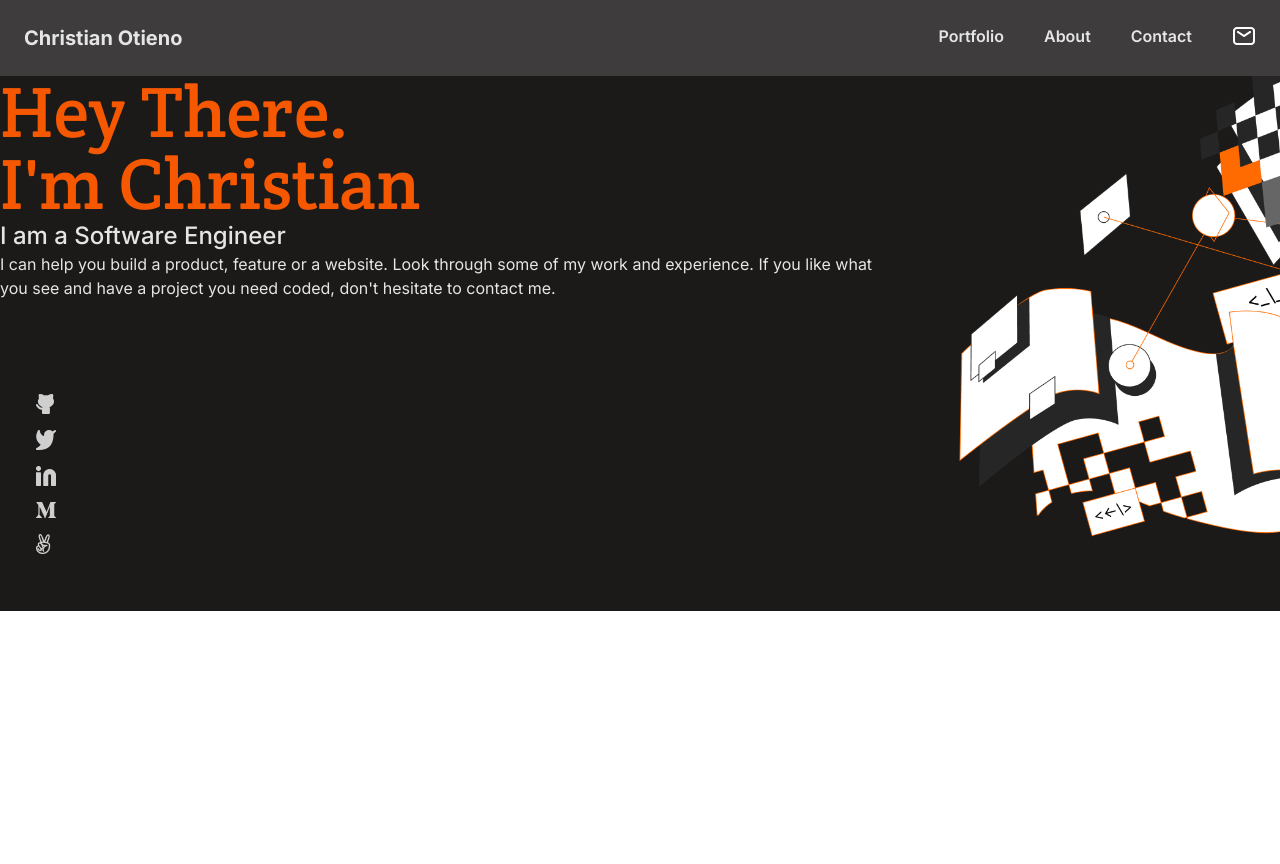
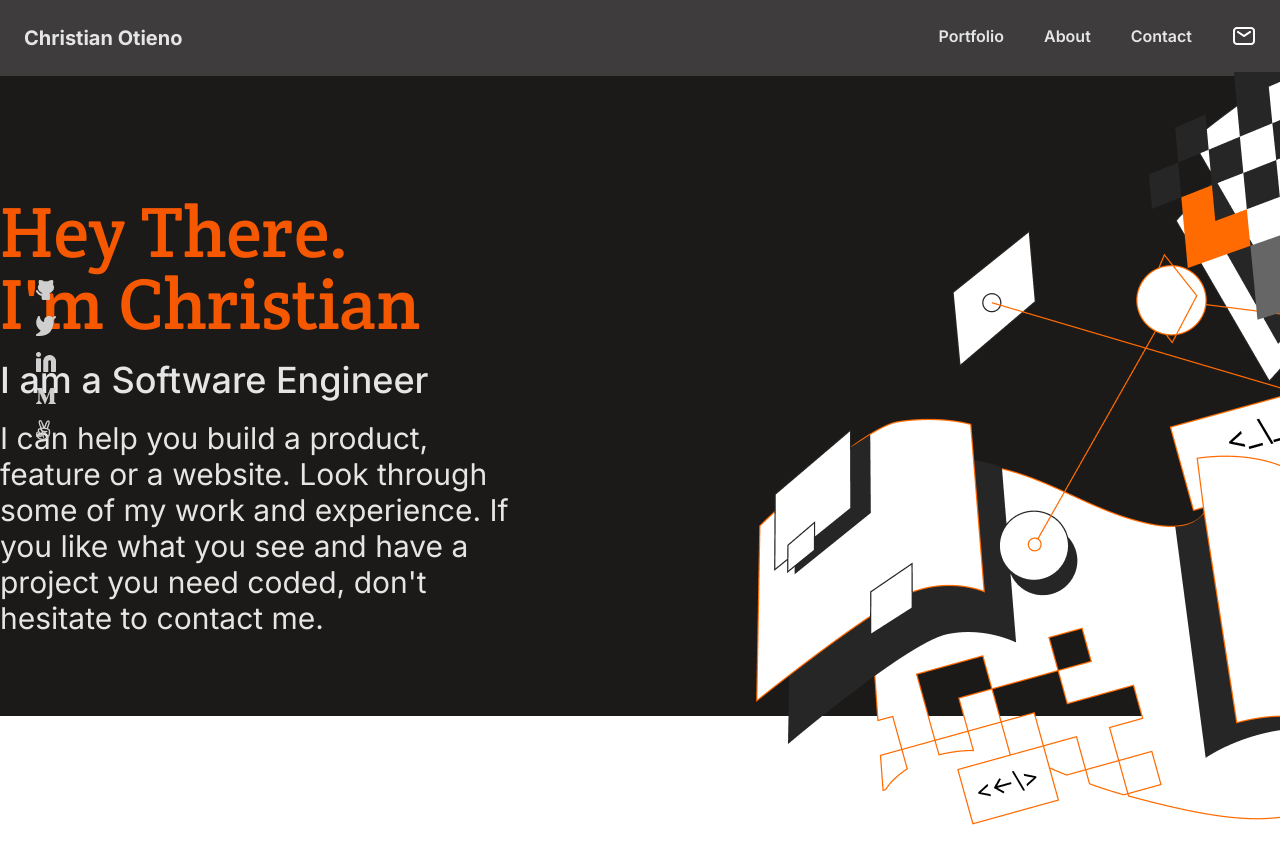
Before and after one commit to christianotieno/react-portfolio, a React (Create React App) app: page / in a window 1280 px wide. Shown: the top 864 px of the page. Before the commit the page ends 800 px from the top, so only its background shows below. Built offline with nearby package versions, Linux system fonts and the light colour scheme.

Commit message:
finish styling landing page content

```diff
--- a/src/components/Landing.css
+++ b/src/components/Landing.css
@@ -1,7 +1,20 @@
+.landing {
+  height: 80vh;
+}
+.headline {
+  height: 25vh;
+  width: 40vw;
+  margin-top: 15vh;
+}
 .social_icons {
   position: absolute;
   width: 20px;
   height: 98.96px;
   left: 36px;
-  top: 394px;
+  top: 35vh;
 }
+.illustrator-header {
+  position: absolute;
+  top:9vh;
+  right:0;
+}
--- a/src/components/Landing.js
+++ b/src/components/Landing.js
@@ -8,7 +8,7 @@ import angelList from '../assets/icons/angel_list.png';
 import illustration from '../assets/images/IllustrationHeader.png';
 
 const Landing = () => (
-  <div className="bg-portfolio_cod_gray">
+  <div className="bg-portfolio_cod_gray landing">
     <div className="social_icons">
       <a href="#social" className="my-1">
         <img src={github} alt="" />
@@ -33,10 +33,10 @@ const Landing = () => (
           <br />
           I&apos;m Christian
         </p>
-        <p className="text-portfolio_mercury text-2xl font-medium">
+        <p className="my-5 text-portfolio_mercury text-4xl font-medium">
           I am a Software Engineer
         </p>
-        <p className="text-portfolio_mercury">
+        <p className="my-5 text-portfolio_mercury text-3xl">
           I can help you build a product,
           feature or a website.
           Look through some of my work and experience.
@@ -44,9 +44,9 @@ const Landing = () => (
           you need coded, don&apos;t hesitate to contact me.
         </p>
       </div>
-      <div className="illustrator-header">
-        <img src={illustration} alt="" />
-      </div>
+    </div>
+    <div className="illustrator-header">
+      <img src={illustration} alt="" />
     </div>
   </div>
 );
```
